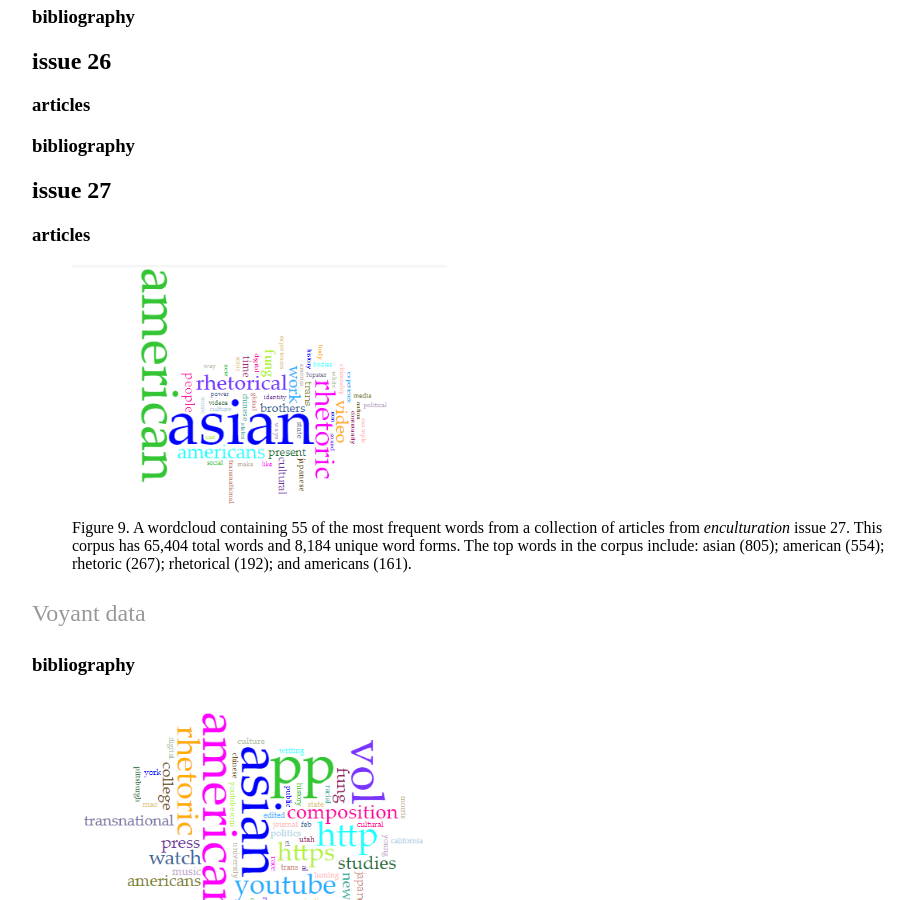
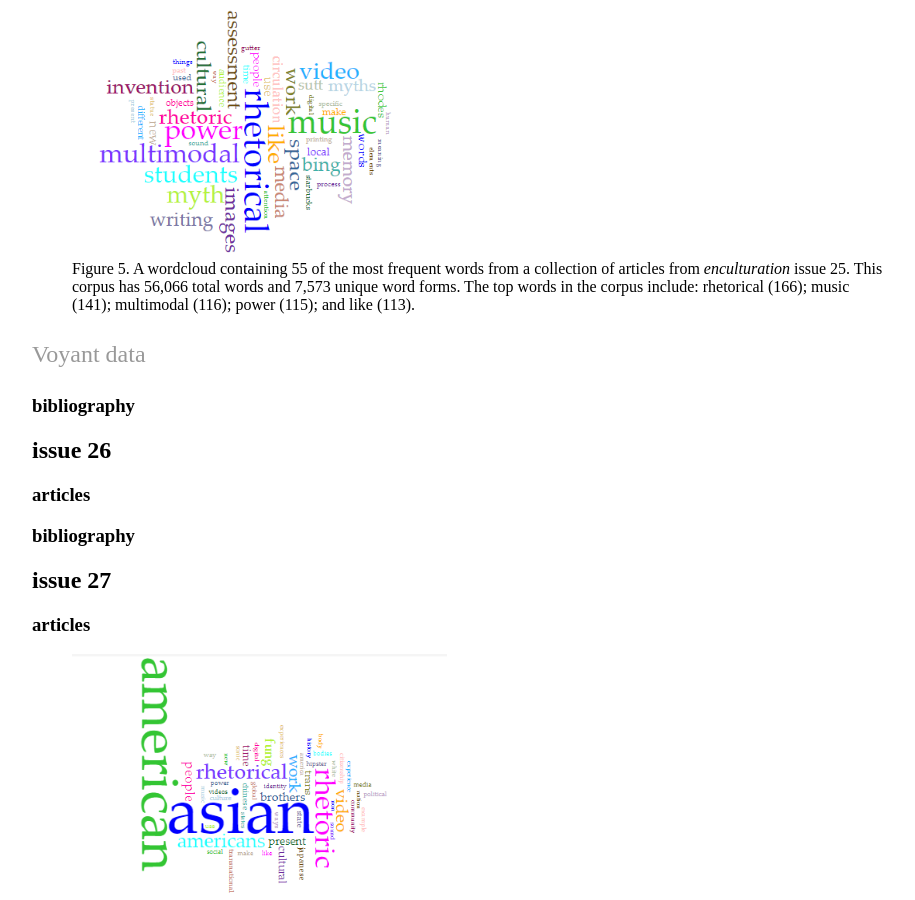
Before and after one commit to sydneyspangler/sydneyspangler.github.io, a Jekyll site: the page built from distant-reading-project/index.html, in a window 1280 px wide and 900 px high, scrolled down 2528 px. Shown: the whole window, without its empty margins (160-1075 px from the left). Built offline with Jekyll 4.4.1, drawn with Linux system fonts in a browser that asks for light colours.

Commit message:
Update index.html

```diff
--- a/distant-reading-project/index.html
+++ b/distant-reading-project/index.html
@@ -36,6 +36,11 @@ title: distant reading project
 	<p><a href="https://voyant-tools.org/?corpus=f68f10f0961b0d41f1a6f13065343df8&panels=cirrus,reader,trends,summary,contexts" target="_blank">Voyant data</a></p>
 	<h2>issue 25</h2>
 	<h3>articles</h3>
+	<figure>
+		<img src="https://sydneyspangler.github.io/media/issue-25.PNG" alt="A wordcloud for issue 25 of enculturation. The top five words are rhetorical, music, multimodal, power, and like." height="250">
+		<figcaption>Figure 5. A wordcloud containing 55 of the most frequent words from a collection of articles from <i>enculturation</i> issue 25. This corpus has 56,066 total words and 7,573 unique word forms. The top words in the corpus include: rhetorical (166); music (141); multimodal (116); power (115); and like (113).</figcaption>
+	</figure>
+	<p><a href="https://voyant-tools.org/?corpus=972654a66038948f8cf58b05070eed3f&panels=cirrus,reader,trends,summary,contexts" target="_blank">Voyant data</a></p>
 	<h3>bibliography</h3>
 	<h2>issue 26</h2>
 	<h3>articles</h3>
```
